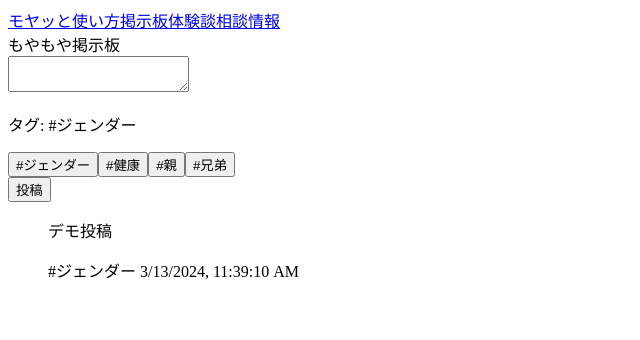
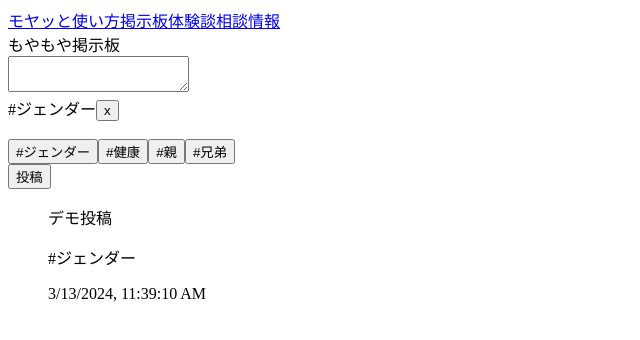
Before and after one commit to y6310/pokopoko, a React (Create React App) app: page / in a window 1280 px wide. Both pictures are taken after a click on the button "#ジェンダー". Shown: the top 340 px of the page, without its empty margins (0-640 px from the left). Built offline with nearby package versions, Linux system fonts and the light colour scheme.

Commit message:
add:投稿前のタグ削除機能

```diff
--- a/src/components/Keijiban.tsx
+++ b/src/components/Keijiban.tsx
@@ -1,21 +1,35 @@
 import React, { useState } from "react";
-import { IComment } from "../models";
+import { IComment, ITag } from "../models";
 
 
 const initialComments: IComment[] = [{
     content: "デモ投稿",
     createdAt: new Date(),
     id: "commentid",
-    tag:["#ジェンダー"]
+    tag:[{ tagtext: "#ジェンダー", tagid: "tagid1" }]
 }]
 
 const Keijiban = () => {
     const [comments, setComments] = useState<IComment[]>(initialComments);
     const [newComment, setNewComment] = useState<string>("");
-    const [choiceTag, setChoiceTag] = useState<string[]>([]);
+    const [choiceTag, setChoiceTag] = useState<ITag[]>([]);
 
-    const handleButtonClick = (buttonText: string) => {
-        setChoiceTag([...choiceTag, buttonText]);
+
+    const createTagObject = (tagtext:string):ITag => {
+        return {
+          tagtext,
+          tagid: Math.random().toString(), // ランダムなIDを生成して識別子として使用
+        };
+      };
+
+    const handleTagButtonClick = (buttonText: string) => {
+        const newTag = createTagObject(buttonText);
+        setChoiceTag([...choiceTag, newTag]);
+    };
+
+    const handleDeleteTag = (tagid: string) =>{
+        const updatedTags = choiceTag.filter(tag => tag.tagid !== tagid);
+        setChoiceTag(updatedTags);
     };
 
     const handleAddComment = () => {
@@ -26,7 +40,7 @@ const Keijiban = () => {
                 content: newComment,
                 createdAt,
                 id,
-                tag: choiceTag
+                tag: choiceTag.map(tag => ({ tagtext: tag.tagtext, tagid: tag.tagid }))
             };
 
             setNewComment("");//フォームのクリア
@@ -40,11 +54,18 @@ const Keijiban = () => {
             <div>もやもや掲示板</div>
 
             <textarea value={newComment} onChange={(e) => setNewComment(e.target.value)}></textarea>
-            {choiceTag && <p>タグ: {choiceTag}</p>}
-            <button onClick={() => handleButtonClick("#ジェンダー")}>#ジェンダー</button>
-            <button onClick={() => handleButtonClick("#健康")}>#健康</button>
-            <button onClick={() => handleButtonClick("#親")}>#親</button>
-            <button onClick={() => handleButtonClick("#兄弟")}>#兄弟</button>
+            {choiceTag.map(tag => (
+                <div key={tag.tagid}>
+                    <span>{tag.tagtext}</span>
+                    <button onClick={() => handleDeleteTag(tag.tagid)}>x</button>
+                </div>
+                ))}
+
+            <br></br>
+            <button onClick={() => handleTagButtonClick("#ジェンダー")}>#ジェンダー</button>
+            <button onClick={() => handleTagButtonClick("#健康")}>#健康</button>
+            <button onClick={() => handleTagButtonClick("#親")}>#親</button>
+            <button onClick={() => handleTagButtonClick("#兄弟")}>#兄弟</button>
 
             <br></br>
             <button onClick={handleAddComment}>投稿</button>
@@ -53,7 +74,10 @@ const Keijiban = () => {
                 {comments.slice().reverse().map(comment =>(//新しい投稿を上に表示させるために逆順
                     <div key = {comment.id}>
                         <p>{comment.content}</p>
-                        <p>{comment.tag} {comment.createdAt.toLocaleString()}</p>
+                        {comment.tag && comment.tag.map(tag => (
+                            <span key={tag.tagid}>{tag.tagtext}</span>
+                        ))}
+                        <p>{comment.createdAt.toLocaleString()}</p>
                     </div>
                 ))}
             </ul>
```
Also changed, not shown: src/models.ts (+6 -1 lines).
